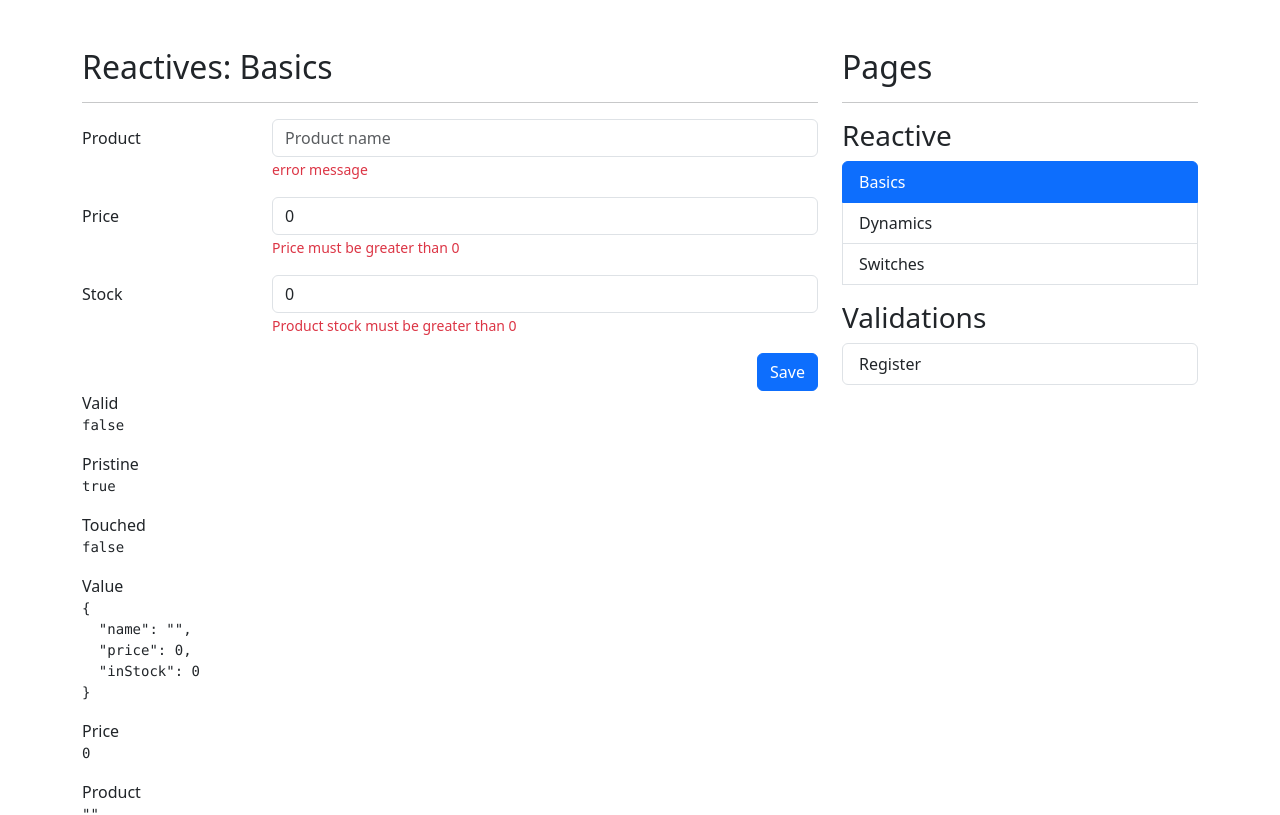
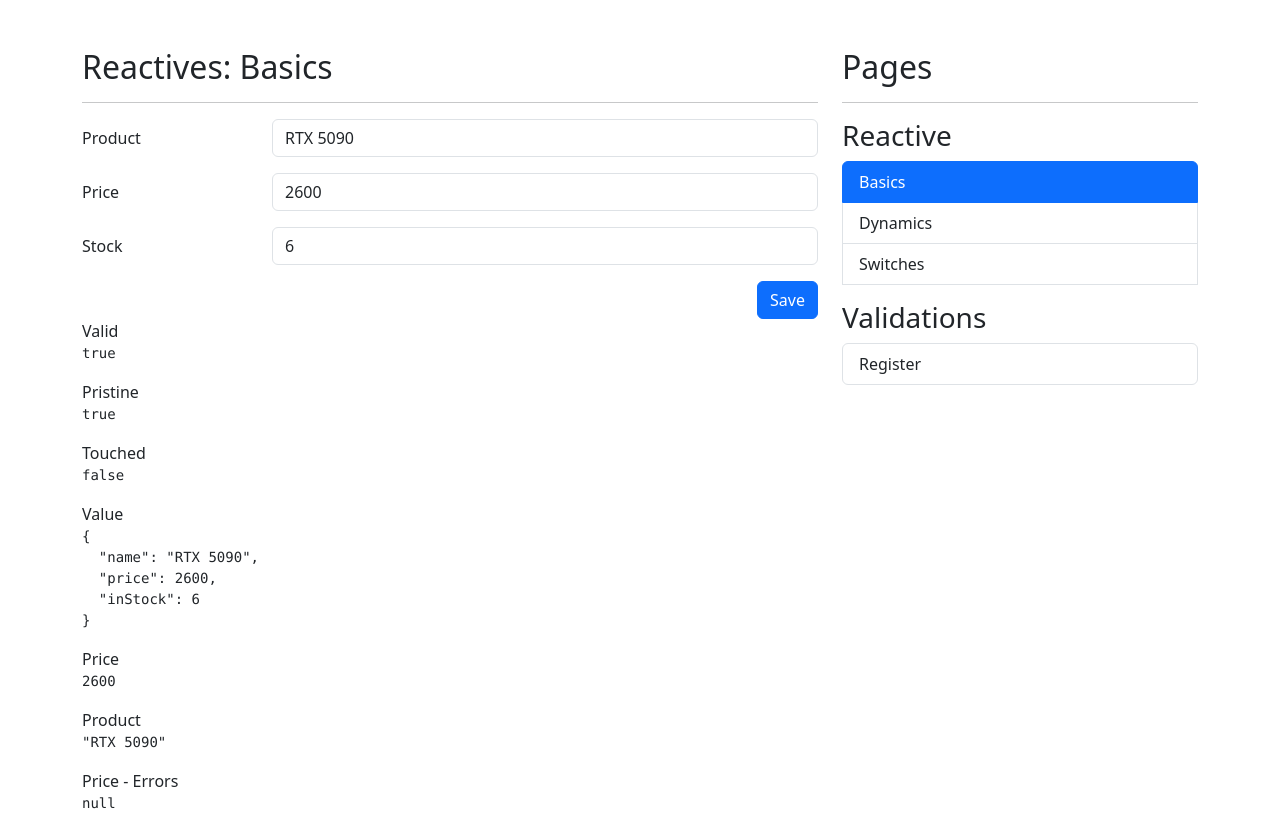
Before and after one commit to HassanAbbud/Form-App, an Angular app: page /reactive/basic in a window 1280 px wide. Shown: the top 815 px of the page. Built offline with nearby package versions, Linux system fonts and the light colour scheme.

Commit message:
Validations & showing field errors to user

```diff
--- a/src/app/reactive/pages/basic-page/basic-page.component.html
+++ b/src/app/reactive/pages/basic-page/basic-page.component.html
@@ -16,9 +16,11 @@
                            formControlName="name"
                            placeholder="Product name">
 
-                    <span class="form-text text-danger">
+                    <span
+                      *ngIf="isNotValidField('name')"
+                      class="form-text text-danger">
                         <!-- Debe de ser de 3 letras -->
-                        error message
+                        {{getFieldError('name')}}
                     </span>
                 </div>
             </div>
@@ -30,9 +32,14 @@
                     <input type="number"
                            class="form-control"
                            formControlName="price"
-                           placeholder="Product price">
-                    <span class="form-text text-danger">
-                        Price must be greater than 0
+                           placeholder="Product price"
+                           >
+
+                    <span
+                      *ngIf="isNotValidField('price')"
+                      class="form-text text-danger"
+                      >
+                        {{getFieldError('price')}}
                     </span>
                 </div>
             </div>
@@ -46,8 +53,10 @@
                            formControlName="inStock"
                            placeholder="Product stock">
 
-                    <span class="form-text text-danger">
-                         Product stock must be greater than 0
+                    <span
+                      *ngIf="isNotValidField('inStock')"
+                      class="form-text text-danger">
+                      {{getFieldError('inStock')}}
                     </span>
                 </div>
             </div>
--- a/src/app/reactive/pages/basic-page/basic-page.component.ts
+++ b/src/app/reactive/pages/basic-page/basic-page.component.ts
@@ -1,11 +1,17 @@
-import { Component } from '@angular/core';
+import { Component, OnInit } from '@angular/core';
 import { FormBuilder, FormGroup, Validators } from '@angular/forms';
 
+
+const rtx5090 ={
+  name: "RTX 5090",
+  price: 2600,
+  inStock: 6,
+}
 @Component({
   templateUrl: './basic-page.component.html',
   styles: ``
 })
-export class BasicPageComponent {
+export class BasicPageComponent implements OnInit{
 
   public myForm:FormGroup = this.fb.group({
     name: ["", [Validators.required, Validators.minLength(3)]],
@@ -15,8 +21,42 @@ export class BasicPageComponent {
 
   constructor(private fb:FormBuilder){}
 
+  ngOnInit(): void {
+    this.myForm.reset(rtx5090)
+  }
+
+  isNotValidField( field: string ): boolean | null {
+    return this.myForm.controls[field].errors
+      && this.myForm.controls[field].touched;
+  }
+
+  getFieldError( field: string ): string | null {
+
+    if ( !this.myForm.controls[field] ) return null;
+
+    const errors = this.myForm.controls[field].errors || {};
+
+    for (const key of Object.keys(errors) ) {
+      switch( key ) {
+        case 'required':
+          return 'This field is required';
+
+        case 'minlength':
+          return `There must be at least ${ errors['minlength'].requiredLength } characters.`;
+
+        case 'min':
+          return `Value must be greater than ${ errors['min'].min }.`;
+      }
+    }
+
+    return null;
+  }
+
   onSave():void {
-
+    if(!this.myForm.valid) {
+      this.myForm.markAllAsTouched();
+      return;
+    }
     console.log(this.myForm.value)
   }
 }
```
